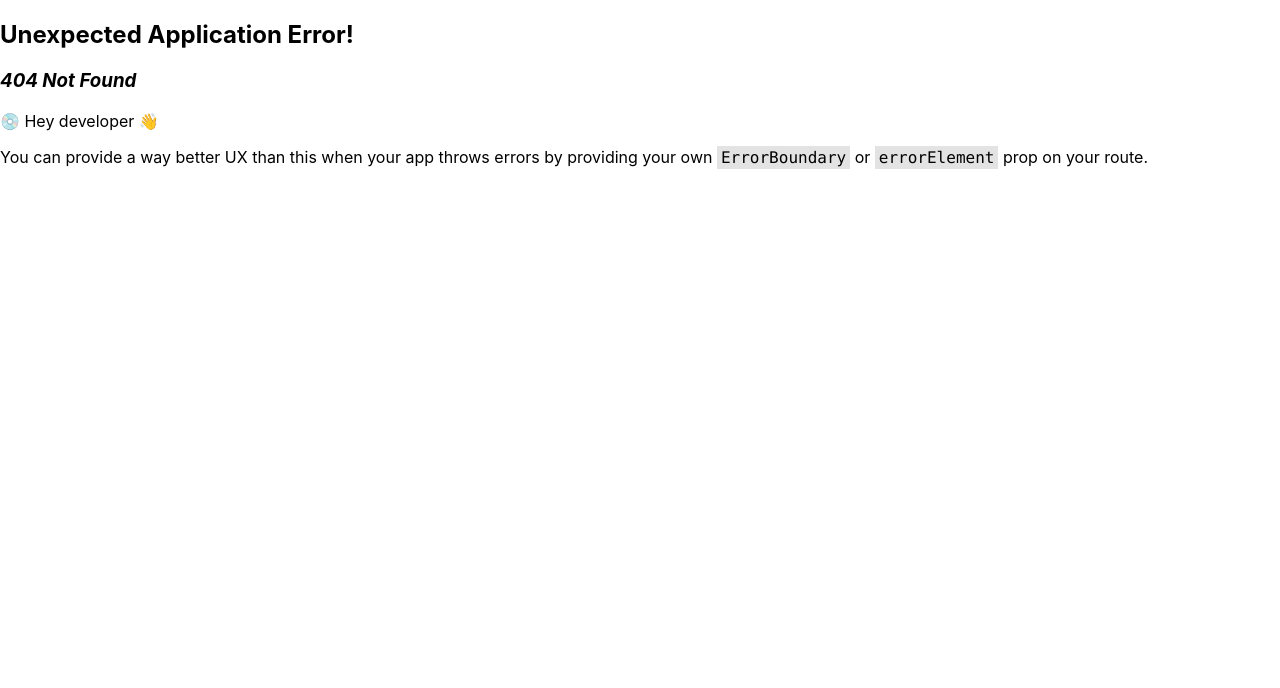
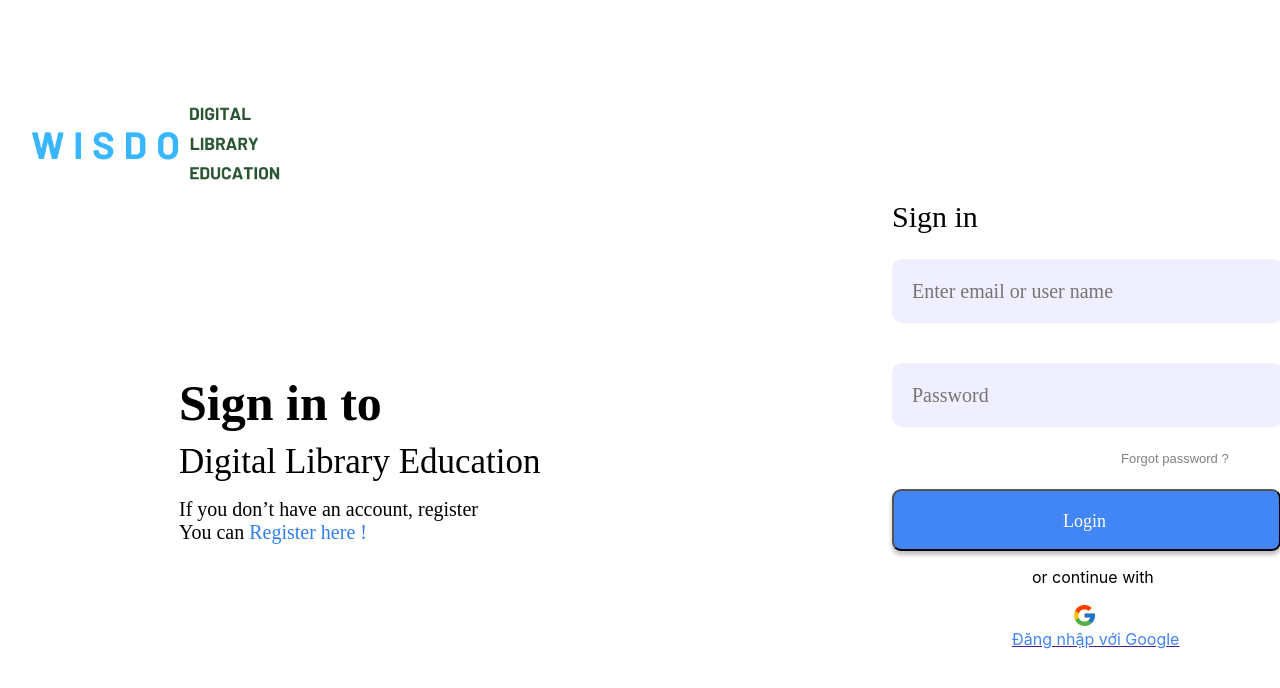
Before and after one commit to anhhoang29/digital-library-fe, a React (Create React App) app: page /login in a window 1280 px wide. Before the commit this address had no page. Shown: the top 688 px of the page. Built offline with nearby package versions, Linux system fonts and the light colour scheme.

Commit message:
update form

```diff
--- a/src/components/footer/Footer.jsx
+++ b/src/components/footer/Footer.jsx
@@ -18,5 +18,4 @@ const Footer = () => {
     </div>
   );
 };
-
 export default Footer;
--- a/src/components/home/home.jsx
+++ b/src/components/home/home.jsx
@@ -9,6 +9,7 @@ const Home = () => {
     <div className="Home">
       <Header />
       <Banner/>
+      {/* <Main /> */}
       <Footer />
     </div>
   );
--- a/src/components/login/login.css
+++ b/src/components/login/login.css
@@ -8,37 +8,46 @@
 }
 
 .header {
-  width: 463px;
+  /* width: 463px;
   height: 240px;
   left: 175px;
   top: 294px;
-  position: absolute;
+  margin-top: 20px; */
+  width: 463px;
+  height: 240px;
+  position: relative; /* Thêm thuộc tính position: relative để các phần tử con có thể căn chỉnh tương đối với header */
+  top: 10px;
+  left: 179px;
 }
 
 #logo {
   width: 326px;
   height: 326px;
-  /* top: 44px;
-  left: 70px; */
-
+  /* margin-bottom: 20px; */
 }
 
 .sign-in-text {
-  /* left: 0;
-  top: 0; */
-  position: absolute;
   color: black;
   font-size: 50px;
   font-family: 'Poppins';
   font-weight: 600;
   word-wrap: break-word;
+  margin-bottom: 10px;
 }
 
 .app-name {
-  width: 459px;
+  /* width: 459px;
   left: 4px;
   top: 88px;
   position: absolute;
+  color: black;
+  font-size: 35px;
+  font-family: 'Poppins';
+  font-weight: 500;
+  word-wrap: break-word; */
+  width: 100%; /* Thay đổi width thành 100% để phần tử này chiếm toàn bộ chiều rộng của header */
+  /* Thay đổi margin-left thành 179px để phần tử này nằm bên phải của header */
+  margin-top: 10px;
   color: black;
   font-size: 35px;
   font-family: 'Poppins';
@@ -56,6 +65,7 @@
   font-family: 'Poppins';
   font-weight: 500;
   word-wrap: break-word;
+  margin-top: 10px;
 }
 
 #register-here-link {
@@ -64,10 +74,11 @@
 }
 
 .login-form {
-  width: 369px;
+  width: 391px;
   height: 455px;
   top: 174px;
   left: 892px;
+  margin-bottom: 50px;
   position: absolute;
 }
 
@@ -150,21 +161,20 @@
   letter-spacing: 0em;
   text-align: left;
   word-wrap: break-word;
-  margin-left: 236px;
+  margin-left: 229px;
   color: gray;
   /* Đặt màu chữ thành xám */
   text-decoration: none;
   /* Ẩn gạch chân */
 }
 
-login-button {
+.login-button {
   width: 389px;
   height: 62px;
-  background: '#4262FF';
-  box-Shadow: '0px 4px 61px rgba(77, 71, 195, 0.40)';
-  border-Radius: 10px;
+  background: #4285F4;
+  box-shadow: 0px 4px 4px rgba(0, 0, 0, 0.25);
+  border-Radius: 9px;
   margin-top: 20px;
-
 }
 .login-text{
   width: 369px;
@@ -177,5 +187,18 @@ login-button {
   line-height: 45px;
   letter-spacing: 0em;
   text-align: center;
-
+  color: white;
 }
+.continue-with-text{
+  top: 15px;
+  margin-left: 140px;
+}
+.object-cover{
+  display: flex;
+  margin-left: 180px;
+}
+.text-primary{
+  color: #4285F4;
+  margin-top: 40px;
+  margin-left: 120px;
+}
--- a/src/components/login/login.jsx
+++ b/src/components/login/login.jsx
@@ -1,19 +1,20 @@
 import React from "react";
 import "./login.css";
 import Home from "../home/home";
-import logo from "../assets/images/logo.png";
+import logo from '../assets/images/logo.png';
+import Google from '../assets/images/Google.svg';
 
 function Login() {
   const [email, setEmail] = React.useState("");
   const [password, setPassword] = React.useState("");
   return (
     <div className="login-container">
+      <a href="/home">
+        <img id="logo" alt="logo" src={logo} />
+      </a>
       <div className="header">
         <h1 className="sign-in-text">Sign in to </h1>
-        <h1 className="app-name">Digital Library Education</h1>
-        <a href="/home">
-        <img id="logo" alt="Company Logo" src={logo} />
-      </a>
+        <p className="app-name">Digital Library Education</p>
       </div>
       <div className="registration">
         <div className="registration-text">If you don’t have an account, register</div>
@@ -48,19 +49,26 @@ function Login() {
           </div>
           <a href="" className="forgot-password-link">Forgot password ?</a>
         </div>
-        <button id="login-button">
+        <button className="login-button" type="button">
           <div className="login-button-background"></div>
           <div className="login-text">Login</div>
         </button>
-        <div className="continue-with-text">or continue with</div>
+        <div className="google-sign-in">
+          <p className="continue-with-text">or continue with</p>
+          <a
+            className='flex items-center lg:gap-[10px] gap-[5px] w-full border rounded-[5px] lg:py-[10px] py-[5px] justify-center border-primary xl:text-base lg:text-sm text-xs hover:bg-athensGray cursor-pointer transition ease-in-out'
+            href=""
+          >
+            <img
+              src={Google}
+              className='object-cover xl:w-6 w-5'
+              alt='Google icon'
+            />
+            <span className='text-primary'>Đăng nhập với Google</span>
+          </a>
+        </div>
       </div>
 
-      <div className="google-sign-in">
-        <div className="google-vector"></div>
-        <div className="google-vector"></div>
-        <div className="google-vector"></div>
-        <div className="google-vector"></div>
-      </div>
     </div>
   );
 };
```
Also changed, not shown: src/components/home/main.jsx (added, +17 -0 lines), src/components/routers/RootRouters.js (+6 -1 lines), src/components/assets/images/Google.svg (added), src/components/assets/images/banner.jpeg (added), src/components/home/main.css (added).
